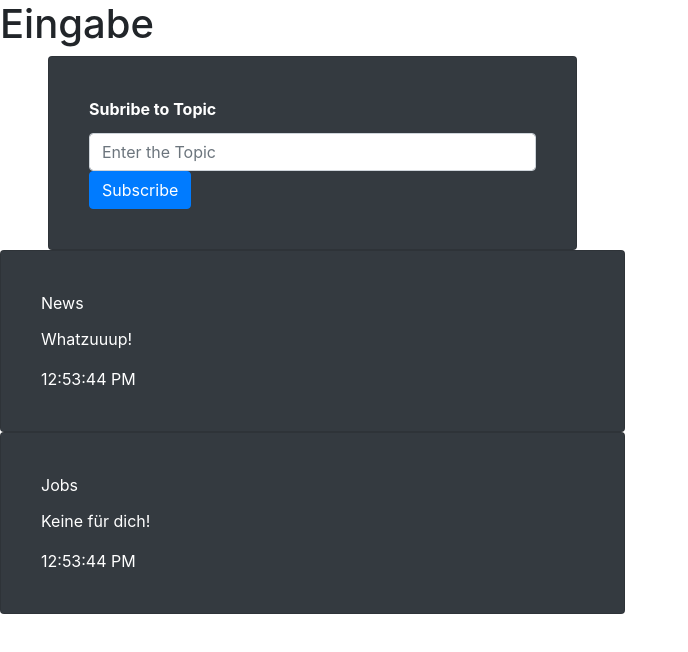
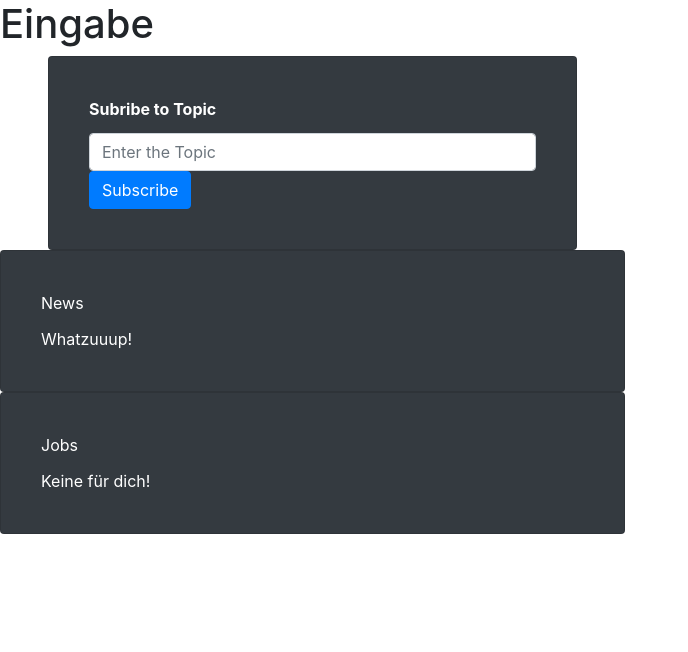
Before and after one commit to teamhogwarts/reactMQTT_Subscriber, a React (Create React App) app: page / in a window 1280 px wide. Shown: the top 652 px of the page, without its empty margins (0-688 px from the left). Built offline with nearby package versions, Linux system fonts and the light colour scheme.

Commit message:
first stand commit

```diff
--- a/src/App.js
+++ b/src/App.js
@@ -11,19 +11,20 @@ export default class App extends React.Component {
         message: [
             {
                 topic: "News",
-                text: "Whatzuuup!",
-                date: new Date().toLocaleTimeString()
+                text: "Whatzuuup!"
             },
             {
                 topic: "Jobs",
-                text: "Keine für dich!",
-                date: new Date().toLocaleTimeString()
+                text: "Keine für dich!"
             }
         ]
     }
 
     componentDidMount() {
+
+
     }
+
 
     render() {
         return (
--- a/src/components/MessageItem.js
+++ b/src/components/MessageItem.js
@@ -1,5 +1,5 @@
 import React from 'react';
-import {Col, Row, Card, CardBody, CardTitle, CardText, Button} from "reactstrap";
+import {Col, Row, Card, CardBody, CardTitle, CardText} from "reactstrap";
 
 
 export const MessageItem = ({messageItem}) =>
@@ -9,7 +9,6 @@ export const MessageItem = ({messageItem}) =>
                 <CardBody>
                     <CardTitle> {messageItem.topic} </CardTitle>
                     <CardText> {messageItem.text} </CardText>
-                    <CardText> {messageItem.date} </CardText>
                 </CardBody>
             </Card>
         </Col>
```
